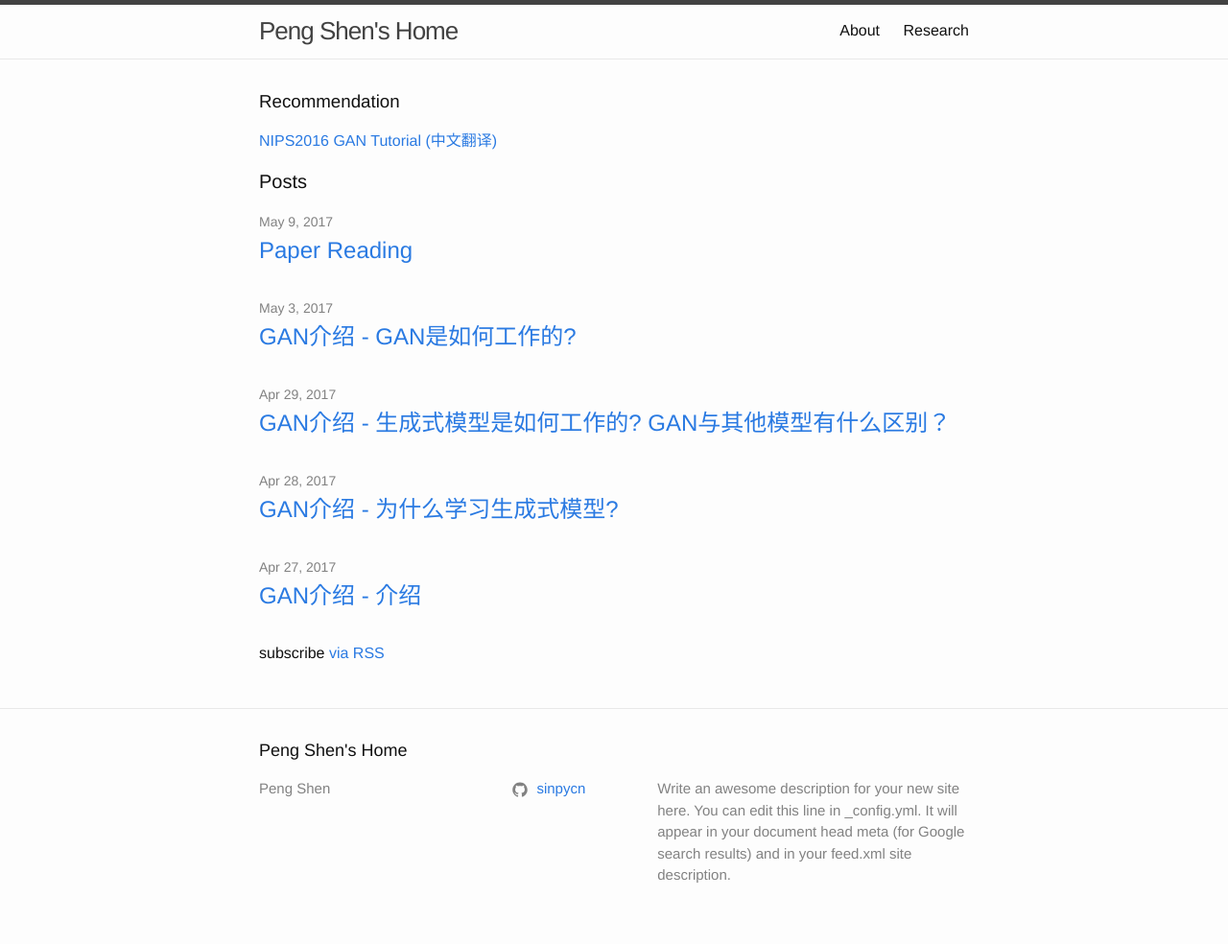
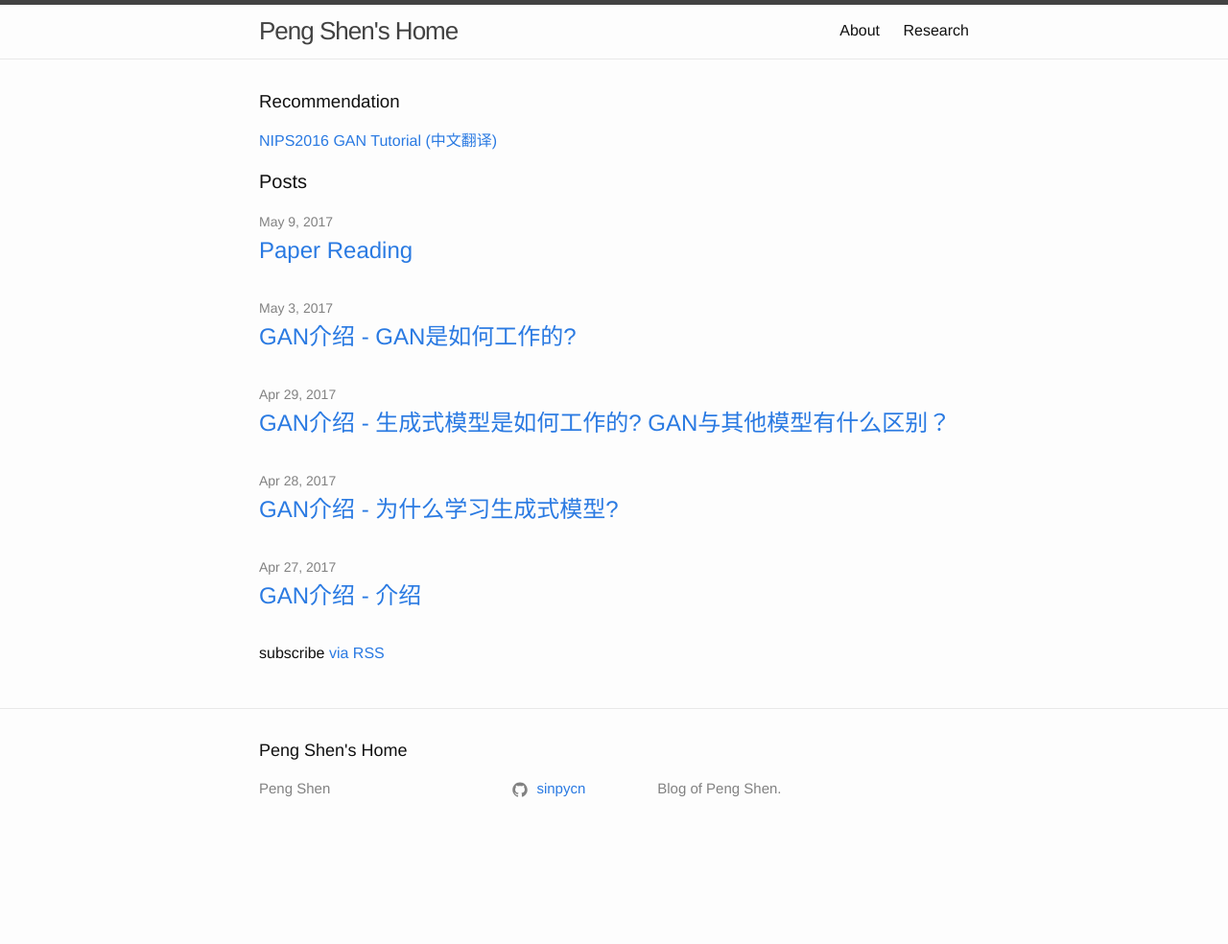
Before and after one commit to sinpycn/sinpycn.github.io, a Jekyll site: the page built from index.md, in a window 1280 px wide. Shown: the whole page at 96% size. Built offline with Jekyll 4.4.1, drawn with Linux system fonts in a browser that asks for light colours; after the commit the page ends 900 px from its top, so only the background shows below that.

Commit message:
Update _config.yml

```diff
--- a/_config.yml
+++ b/_config.yml
@@ -1,10 +1,8 @@
 title: Peng Shen's Home
 author: Peng Shen
-# email: your-email@domain.com
+#email: your-email@domain.com
 description: > # this means to ignore newlines until "baseurl:"
-  Write an awesome description for your new site here. You can edit this
-  line in _config.yml. It will appear in your document head meta (for
-  Google search results) and in your feed.xml site description.
+  Blog of Peng Shen.
 
 #twitter_username: jekyllrb
 github_username:  sinpycn
@@ -29,7 +27,6 @@ exclude:
   - Gemfile.lock
 
 
-
 highlighter: rouge
 lsi: false
 excerpt_separator: "\n\n"
```
